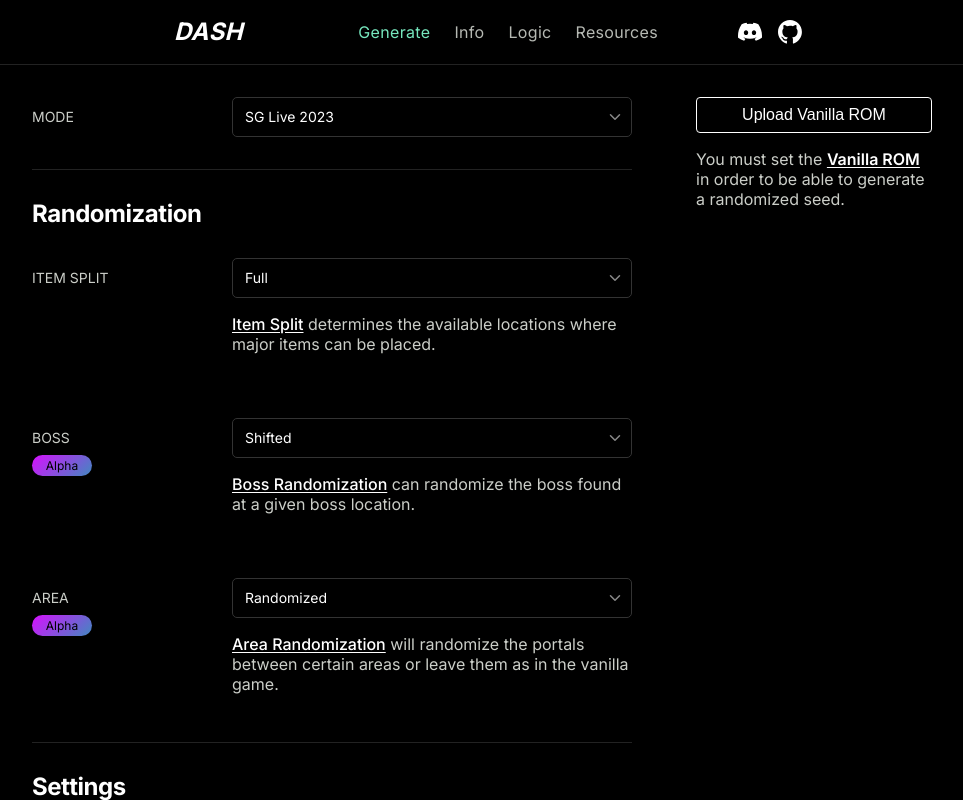
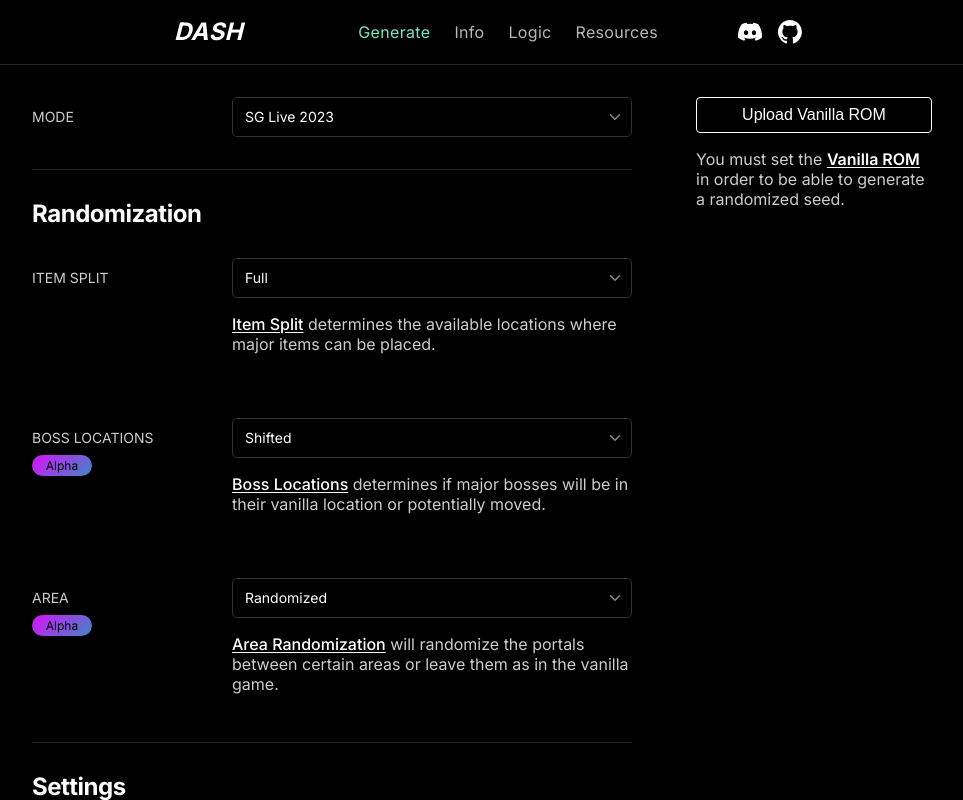
Before and after one commit to dashrando/dash-randomizer, a Next.js app in the folder apps/web/: page /generate in a window 1280 px wide. Shown: the whole page, without its empty margins (158-1121 px from the left). Built offline with nearby package versions, Linux system fonts and the light colour scheme.

Commit message:
updated boss field name

```diff
--- a/apps/web/app/generate/form.tsx
+++ b/apps/web/app/generate/form.tsx
@@ -514,7 +514,7 @@ export default function Form() {
                 determines the available locations where major items can be placed.
               </p>
             </Option>
-            <Option label="Boss" name="boss" badge={<Badge variant="alpha">Alpha</Badge>}>
+            <Option label="Boss Locations" name="boss" badge={<Badge variant="alpha">Alpha</Badge>}>
               <Select
                 options={[
                   { label: 'Shifted', value: 'randomized' },
@@ -525,8 +525,8 @@ export default function Form() {
                 register={register}
               />
               <p>
-                <a href="/info/settings#boss">Boss Randomization</a>{' '}
-                can randomize the boss found at a given boss location.
+                <a href="/info/settings#boss-locations">Boss Locations</a>{' '}
+                determines if major bosses will be in their vanilla location or potentially moved.
               </p>
             </Option>
             <Option label="Area" name="area" badge={<Badge variant="alpha">Alpha</Badge>}>
```
Also changed, not shown: apps/web/app/info/settings/page.tsx (+5 -5 lines).
